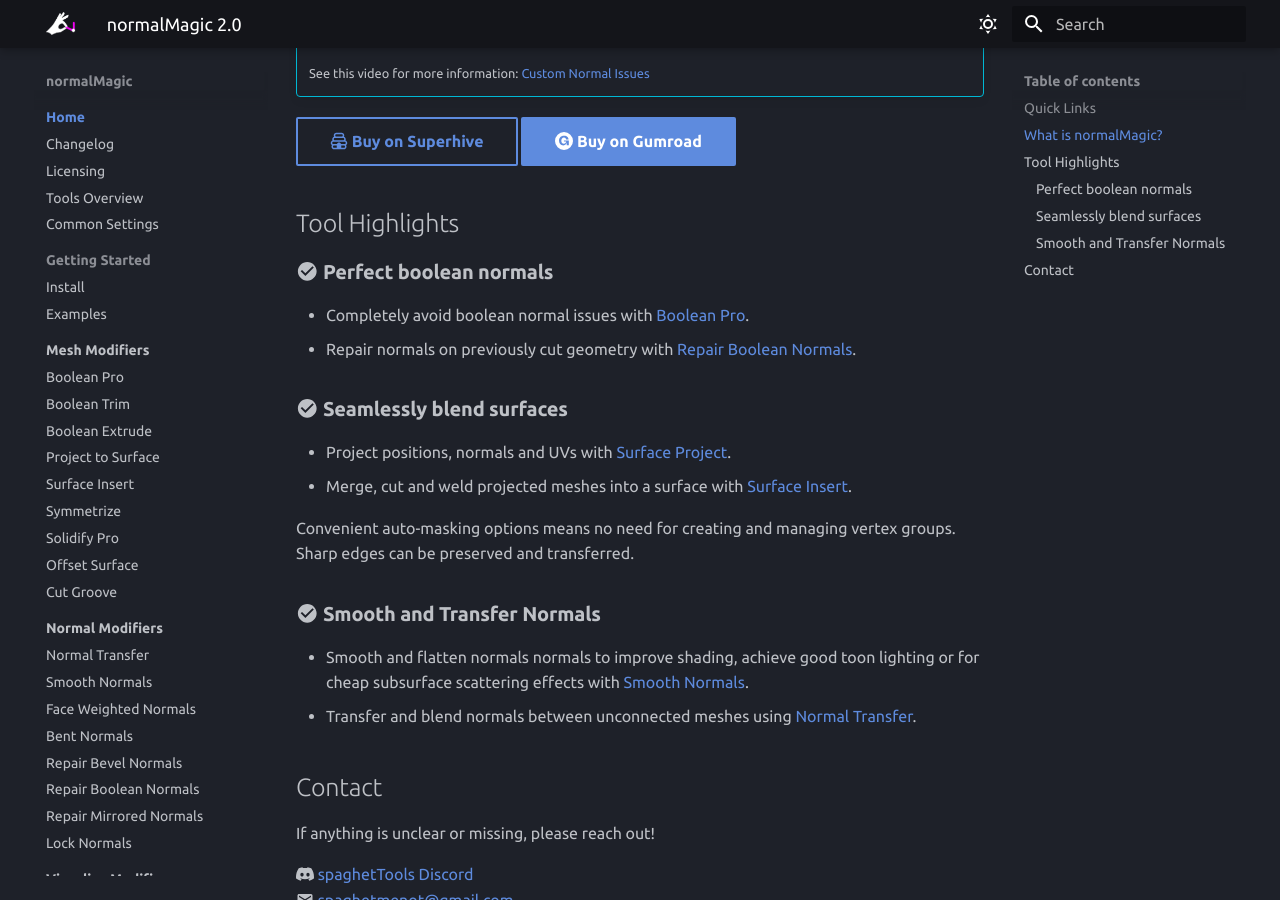
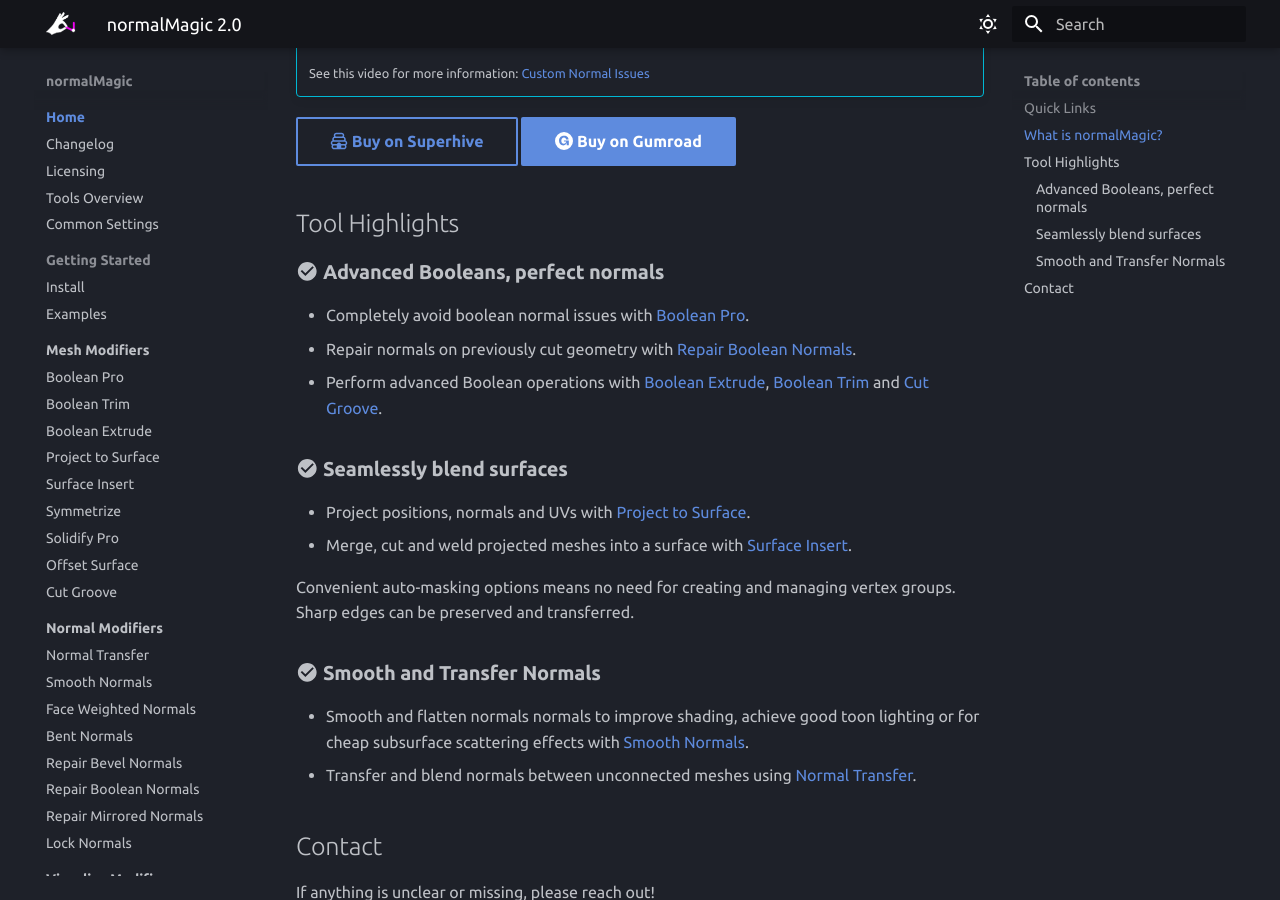
Before and after one commit to SpaghetMeNot/normalmagic, an MkDocs documentation site: the page built from docs/index.md, in a window 1280 px wide and 900 px high, scrolled down 1549 px. Built offline with MkDocs 1.6.1 and Material for MkDocs 9.7.7, drawn with Linux system fonts in a browser that asks for light colours; some web fonts are replaced; the version menu is left out.

Commit message:
updating tool highlights

```diff
--- a/docs/index.md
+++ b/docs/index.md
@@ -45,14 +45,15 @@
 
 ## Tool Highlights
 
-### :material-check-circle: **Perfect boolean normals**
+### :material-check-circle: **Advanced Booleans, perfect normals**
 
 - Completely avoid boolean normal issues with [Boolean Pro](mesh_tools/boolean_pro.md).
 - Repair normals on previously cut geometry with [Repair Boolean Normals](normal_tools/repair_boolean_normals.md).
+- Perform advanced Boolean operations with [Boolean Extrude](./mesh_tools/boolean_extrude.md), [Boolean Trim](./mesh_tools/boolean_trim.md) and [Cut Groove](./mesh_tools/cut_groove.md).
 
 ### :material-check-circle: **Seamlessly blend surfaces**
 
-- Project positions, normals and UVs with [Surface Project](mesh_tools/surface_project.md).
+- Project positions, normals and UVs with [Project to Surface](mesh_tools/project_to_surface.md).
 - Merge, cut and weld projected meshes into a surface with [Surface Insert](mesh_tools/surface_insert.md).
 
 Convenient auto-masking options means no need for creating and managing vertex groups. Sharp edges can be preserved and transferred.
```
